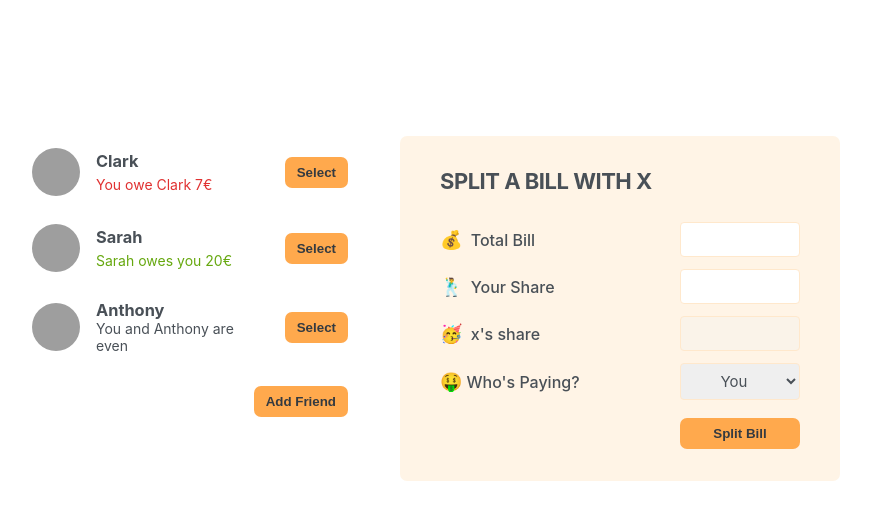
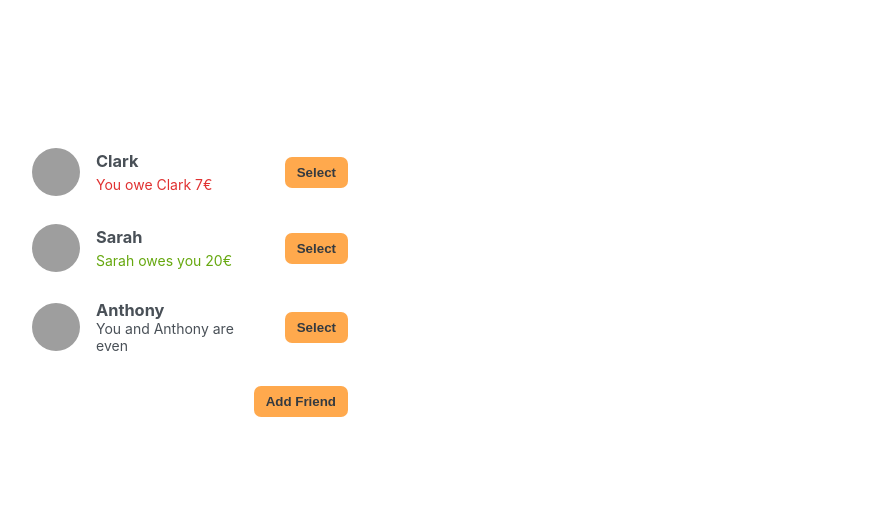
Before and after one commit to rzemlin/eat-n-split, a React (Create React App) app: page / in a window 1280 px wide. Shown: the top 520 px of the page, without its empty margins (210-1081 px from the left). Built offline with nearby package versions, Linux system fonts and the light colour scheme; grey boxes are pictures that could not be loaded.

Commit message:
add dynamic friend form

```diff
--- a/src/App.js
+++ b/src/App.js
@@ -32,6 +32,7 @@
 function App() {
   const [friends, setFriends] = useState(initialFriends);
   const [showAddfriend, setShowAddFriend] = useState(false);
+  const [selectedFriend, setSelectedFriend] = useState(null);
 
   function handleShowAddFriend() {
     setShowAddFriend((show) => !show);
@@ -41,26 +42,42 @@
     setFriends((friends) => [...friends, friend]);
     setShowAddFriend(false);
   }
+
+  function handleSelection(friend) {
+    //setSelectedFriend(friend);
+    setSelectedFriend((cur) => (cur?.id === friend.id ? null : friend));
+    setShowAddFriend(false);
+  }
   return (
     <div className="app">
       <div className="sidebar">
-        <FriendsList friends={friends} />
+        <FriendsList
+          friends={friends}
+          onSelection={handleSelection}
+          selectedFriend={selectedFriend}
+        />
+
         {showAddfriend && <FormAddFriend onAddFriend={handleAddfriend} />}
         <Button onClick={handleShowAddFriend}>
           {showAddfriend ? "close" : "Add Friend"}
         </Button>
       </div>
 
-      <FormSplitBill />
+      {selectedFriend && <FormSplitBill selectedFriend={selectedFriend} />}
     </div>
   );
 }
 
-function FriendsList({ friends }) {
+function FriendsList({ friends, onSelection, selectedFriend }) {
   return (
     <ul>
       {friends.map((friend) => (
-        <Friend friend={friend} key={friend.id} />
+        <Friend
+          friend={friend}
+          key={friend.id}
+          onSelection={onSelection}
+          selectedFriend={selectedFriend}
+        />
       ))}
     </ul>
   );
@@ -137,20 +154,20 @@
   );
 }
 
-function FormSplitBill() {
+function FormSplitBill({ selectedFriend }) {
   return (
     <form className="form-split-bill">
-      <h2>Split a bill with x</h2>
+      <h2>Split a bill with {selectedFriend.name}</h2>
       <label>💰 Total Bill</label>
       <input type="text" />
       <label>🕺 Your Share</label>
       <input type="text" />
-      <label>🥳 x's share</label>
+      <label>🥳 {selectedFriend.name}'s' share</label>
       <input type="text" disabled />
       <label>🤑Who's Paying?</label>
       <select>
         <option value="user">You</option>
-        <option value="friend">X</option>
+        <option value="friend">{selectedFriend.name}</option>
       </select>
       <Button>Split Bill</Button>
     </form>
```
